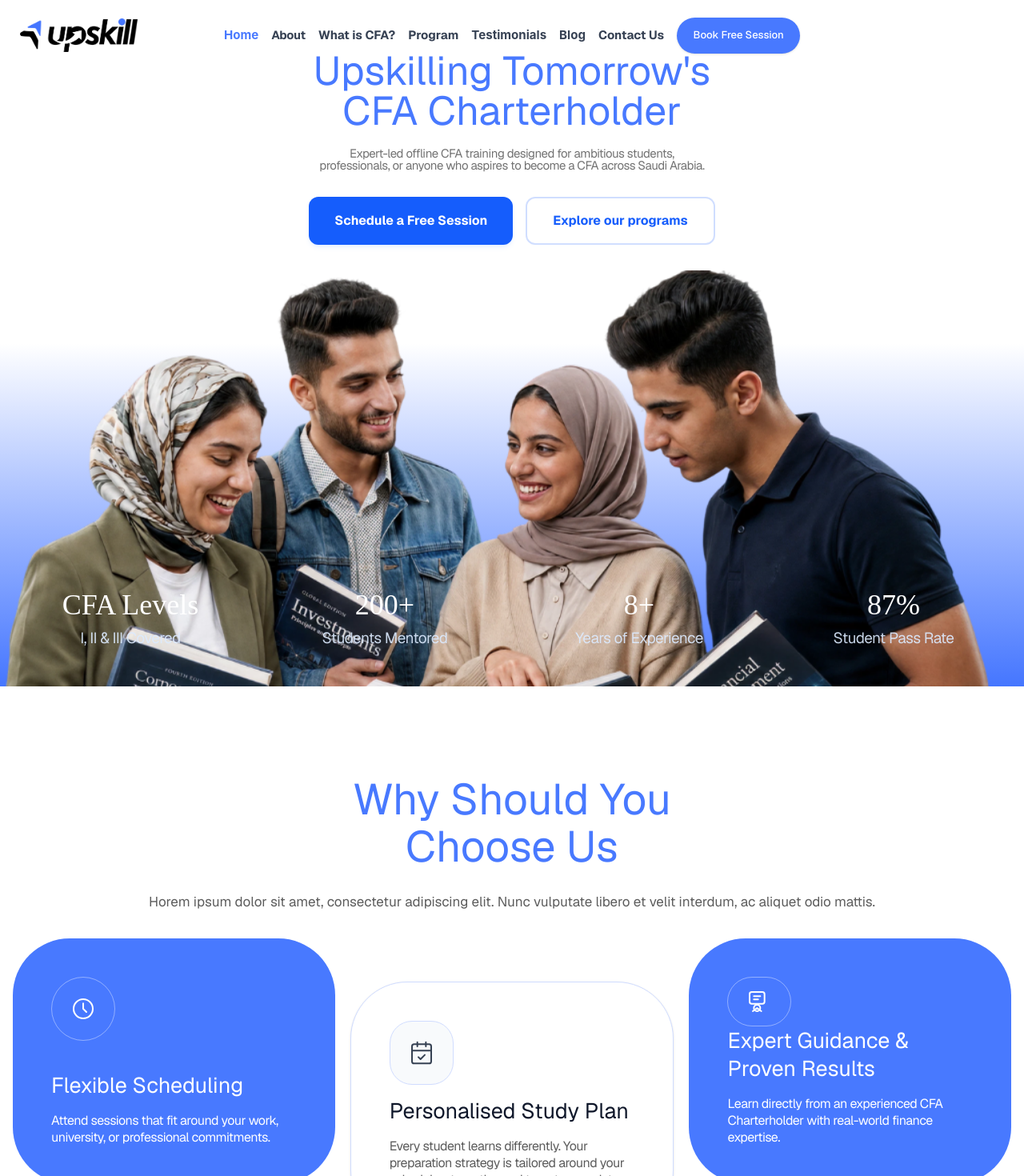
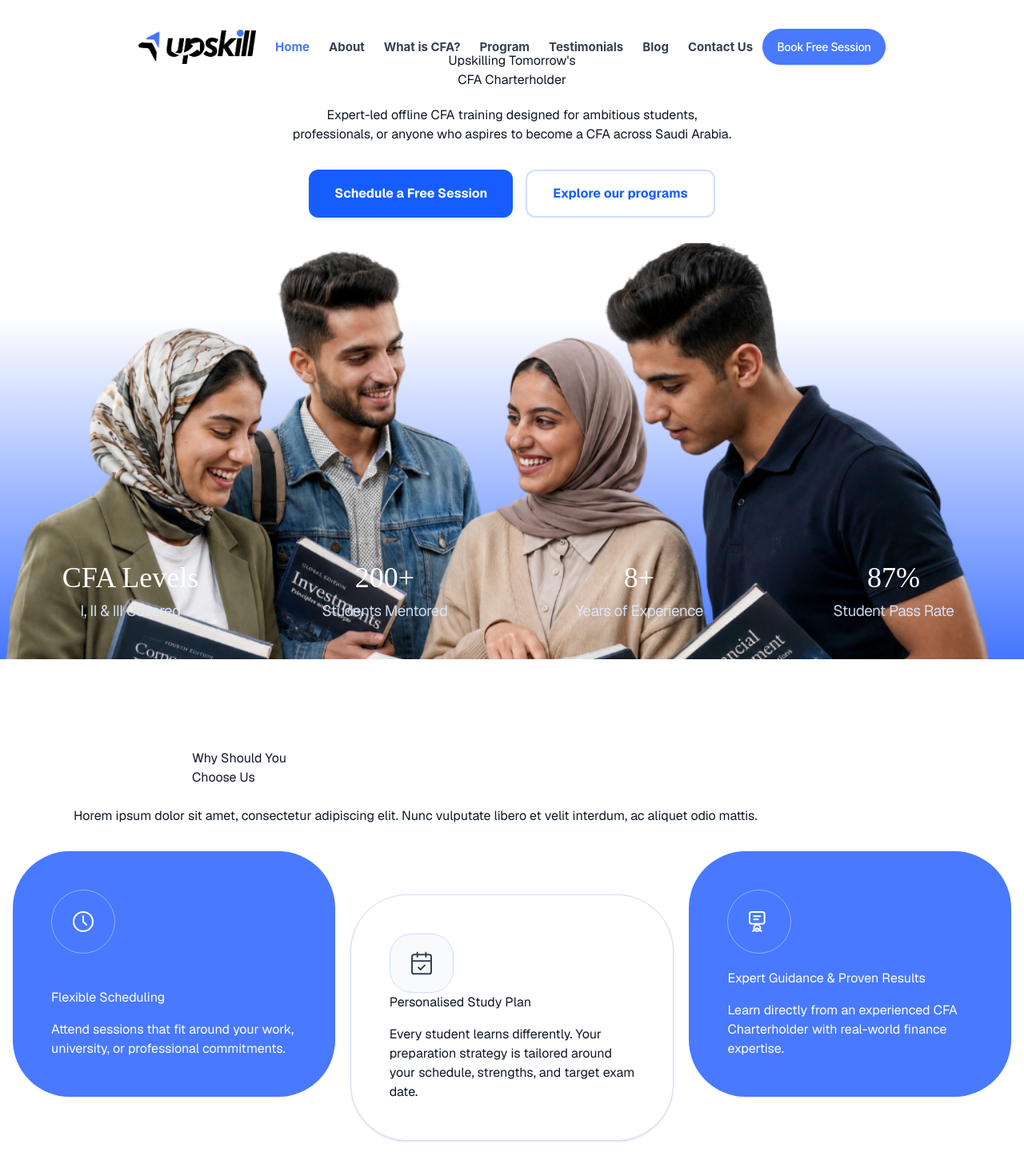
Before and after one commit to mailattfg-ops/upskill, a Next.js app: page / in a window 1280 px wide. Shown: the top 1470 px of the page at 80% size. Built offline with nearby package versions, Linux system fonts and the light colour scheme; a web font is replaced by a local one.

Commit message:
style: apply visual adjustments to cards, header gradient, and image heights

```diff
--- a/src/app/globals.css
+++ b/src/app/globals.css
@@ -28,7 +28,7 @@
   --secondary-text-grey: #727272;
 }
 
-@theme inline {
+@theme {
   --color-background: var(--background);
   --color-foreground: var(--foreground);
   --color-accent-blue: var(--accent-blue);
@@ -38,6 +38,18 @@
   --font-sans: var(--font-geist-sans), Inter, sans-serif;
   --font-mono: var(--font-geist-mono), monospace;
   --font-sh-grotesk: 'Sh Ad Grotesk', var(--font-sans);
+
+  /* New Brand Colors */
+  --color-brand-blue: #4879ff;
+  --color-brand-blue-alt: #4576ff;
+  --color-light-blue-tint: #ebf1ff;
+  --color-dark-navy: #161c2d;
+  --color-near-black: #1b1b1b;
+  --color-gray-mid: #727272;
+  --color-gray-light: #8e8e8e;
+  --color-gray-dark: #5c5c5c;
+  --color-gray-2f: #2f2f2f;
+  --color-surface-light: #f2f2f2;
 }
 
 body {
@@ -67,139 +79,167 @@ body {
    This ensures Tailwind v4 cascade order is respected correctly    */
 @layer components {
 
-  /* Hero heading — ~15% scaled down */
-  .hero-heading {
+  /* H1 Display / Hero */
+  .text-display-hero {
     font-family: 'Cal Sans', var(--font-sans);
     font-weight: 400;
-    font-style: normal;
-    font-size: 30px;
+    font-size: 42px; /* Responsive mobile base */
     line-height: 100%;
     letter-spacing: 0em;
-    text-align: center;
-    color: var(--Brand-Blue);
   }
 
-  /* Hero subtitle — ~15% scaled down */
-  .hero-subtext {
+  /* Section Title */
+  .text-section-title {
+    font-family: 'Cal Sans', var(--font-sans);
+    font-weight: 400;
+    font-size: 36px;
+    line-height: 1.15;
+    letter-spacing: 0em;
+  }
+
+  /* Card Heading */
+  .text-card-heading {
+    font-family: var(--font-sans);
+    font-weight: 500; /* Medium */
+    font-size: 24px;
+    line-height: 113%;
+    letter-spacing: -0.04em;
+  }
+
+  /* Sub-Heading */
+  .text-sub-heading {
+    font-family: 'Cal Sans', var(--font-sans);
+    font-weight: 400;
+    font-size: 26px;
+    line-height: 41px;
+    letter-spacing: 0em;
+  }
+
+  /* Level Number */
+  .text-level-number {
+    font-family: 'Inter', var(--font-sans);
+    font-weight: 800; /* Extra Bold */
+    font-size: 30px;
+    line-height: 120%;
+    letter-spacing: 0em;
+  }
+
+  /* Body Large */
+  .text-body-large {
     font-family: var(--font-sans);
     font-weight: 400;
-    font-style: normal;
-    font-size: 12px;
+    font-size: 20px;
+    line-height: 113%;
+    letter-spacing: -0.04em;
+  }
+
+  /* Level Label */
+  .text-level-label {
+    font-family: 'Inter', var(--font-sans);
+    font-weight: 500; /* Medium */
+    font-size: 20px;
+    line-height: 120%;
+    letter-spacing: 0em;
+  }
+
+  /* Body Vision */
+  .text-body-vision {
+    font-family: var(--font-sans);
+    font-weight: 400;
+    font-size: 18px;
     line-height: 100%;
     letter-spacing: -0.03em;
-    text-align: center;
-    color: var(--secondary-text-grey);
   }
 
-  /* Section heading — ~15% scaled down */
-  .section-heading {
-    font-family: 'Cal Sans', var(--font-sans);
+  /* Body Default */
+  .text-body-default {
+    font-family: var(--font-sans);
     font-weight: 400;
-    font-style: normal;
-    font-size: 34px;
-    line-height: 110%;
-    letter-spacing: 0em;
-    text-align: center;
-    color: var(--Brand-Blue);
+    font-size: 16px;
+    line-height: 100%;
+    letter-spacing: -0.03em;
   }
 
-  /* Section description — ~15% scaled down */
-  .section-description {
-    font-family: 'DM Sans', var(--font-sans);
+  /* List / Caption */
+  .text-list-caption {
+    font-family: 'Inter', var(--font-sans);
     font-weight: 400;
-    font-style: normal;
-    font-size: 12px;
-    line-height: 28px;
+    font-size: 14px;
+    line-height: 150%;
     letter-spacing: 0em;
-    text-align: center;
-    color: #5C5C5C;
   }
 
-  /* Card heading — ~15% scaled down */
-  .card-heading {
-    font-family: 'Cal Sans', var(--font-sans);
-    font-weight: 400;
-    font-style: normal;
-    font-size: 29px;
-    line-height: 35px;
-    letter-spacing: 0px;
-    color: #ffffff;
-    max-width: 359px;
+  /* Nav Links */
+  .text-nav-links {
+    font-family: 'Inter', var(--font-sans);
+    font-weight: 700; /* Bold */
+    font-size: 15px;
+    line-height: 24px;
+    letter-spacing: 0em;
   }
 
-  /* Centre white card heading variant — dark text */
-  .card-heading-dark {
-    font-family: 'Cal Sans', var(--font-sans);
-    font-weight: 400;
-    font-style: normal;
-    font-size: 29px;
-    line-height: 35px;
-    letter-spacing: 0px;
-    color: #0f172a;
-    max-width: 359px;
+  /* Footer Nav Links */
+  .text-footer-nav {
+    font-family: var(--font-sans);
+    font-weight: 700; /* Bold */
+    font-size: 14.8px;
+    line-height: 20px;
+    letter-spacing: -0.025em;
   }
 
-  /* Card body text — ~15% scaled down */
-  .card-body {
-    font-family: var(--font-sans); /* Geist */
-    font-weight: 400;
-    font-style: normal;
-    font-size: 17px;
-    line-height: 21px;
-    letter-spacing: -0.03em;
-    color: #ffffff;
-    max-width: 386px;
+  /* CTA Button */
+  .text-cta-btn {
+    font-family: 'Inter', var(--font-sans);
+    font-weight: 500; /* Medium */
+    font-size: 14px;
+    line-height: 18px;
+    letter-spacing: -0.028em;
   }
 
-  /* Centre white card body — dark text */
-  .card-body-dark {
-    font-family: var(--font-sans); /* Geist */
+  /* Copyright */
+  .text-copyright {
+    font-family: 'Inter', var(--font-sans);
     font-weight: 400;
-    font-style: normal;
-    font-size: 17px;
-    line-height: 21px;
-    letter-spacing: -0.03em;
-    color: #5C5C5C;
-    max-width: 386px;
+    font-size: 12px;
+    line-height: 16px;
+    letter-spacing: 0em;
   }
 
-  /* ── Responsive breakpoints (all classes ~15% scaled down) ── */
+  /* ── Responsive scale adjustments ── */
   @media (min-width: 640px) {
-    .hero-heading  { font-size: 36px; }
-    .hero-subtext  { font-size: 13px; }
+    .text-display-hero  { font-size: 52px; }
+    .text-section-title  { font-size: 44px; }
   }
 
   @media (min-width: 1024px) {
-    .hero-heading        { font-size: 40px; }
-    .hero-subtext        { font-size: 13px; }
-    .section-heading     { font-size: 44px; }
-    .section-description { font-size: 15px; }
-    .card-heading        { font-size: 24px; }
-    .card-heading-dark   { font-size: 24px; }
-    .card-body           { font-size: 15px; }
-    .card-body-dark      { font-size: 15px; }
+    .text-display-hero  { font-size: 68px; }
+    .text-section-title  { font-size: 54px; }
+    .text-card-heading   { font-size: 32px; }
+    .text-body-large     { font-size: 24px; }
+    .text-body-default   { font-size: 18px; }
   }
 
   @media (min-width: 1280px) {
-    .hero-heading        { font-size: 50px; }
-    .hero-subtext        { font-size: 15px; }
-    .section-heading     { font-size: 54px; }
-    .section-description { font-size: 17px; }
-    .card-heading        { font-size: 27px; }
-    .card-heading-dark   { font-size: 27px; }
-    .card-body           { font-size: 16px; }
-    .card-body-dark      { font-size: 16px; }
+    .text-display-hero  { font-size: 78px; }
+    .text-section-title  { font-size: 64px; }
+    .text-card-heading   { font-size: 38px; }
+    .text-body-large     { font-size: 28px; }
+    .text-body-vision    { font-size: 24px; }
+    .text-body-default   { font-size: 20px; }
   }
 
-  @media (min-width: 1536px) {
-    .hero-heading        { font-size: 66px; }
-    .hero-subtext        { font-size: 17px; }
-    .section-heading     { font-size: 66px; }
-    .section-description { font-size: 18px; }
-    .card-heading        { font-size: 30px; }
-    .card-heading-dark   { font-size: 30px; }
-    .card-body           { font-size: 18px; }
-    .card-body-dark      { font-size: 18px; }
+  /* Exact 1728px Canvas Target Specs */
+  @media (min-width: 1600px) {
+    .text-display-hero  { font-size: 90px; }
+    .text-section-title  { font-size: 71px; }
+    .text-card-heading   { font-size: 44px; }
+    .text-sub-heading    { font-size: 40px; }
+    .text-level-number   { font-size: 38px; }
+    .text-body-large     { font-size: 32px; }
+    .text-level-label    { font-size: 28px; }
+    .text-body-vision    { font-size: 28px; }
+    .text-body-default   { font-size: 24px; }
+    .text-list-caption   { font-size: 16.5px; }
   }
 
 }
--- a/src/components/Navbar.tsx
+++ b/src/components/Navbar.tsx
@@ -22,12 +22,15 @@ export default function Navbar() {
     <header className="absolute top-0 left-0 w-full z-50">
       {/* Desktop Layout - Max width 1728px container */}
       {/* Desktop Layout - Max width 1728px container */}
-      <div className="mx-auto w-full max-w-[1728px] pt-[20px] px-[25px] relative hidden xl:flex items-center">
+      <div className="mx-auto w-full max-w-[1728px] pt-[20px] px-[48px] relative hidden xl:flex items-center justify-center">
 
-        {/* Left Column: Logo Spacer (Guarantees logo never gets crushed) */}
-        <div className="flex-1 flex justify-start min-w-[220px]">
+        {/* Centered Visible Nav Block (934px wide, Y-centered, 77px high) */}
+        <div className="w-full max-w-[934px] h-[77px] flex items-center justify-between bg-transparent">
+
+          {/* Left Side: Logo + Nav Links (Gap: 24px) */}
+          <div className="flex items-center gap-[24px]">
+            {/* Logo */}
             <Link href="/" className="relative w-[147px] h-[48px] block group z-50">
-            {/* Using the original logo image */}
               <Image
                 src="/footer_logo.png"
                 alt="Upskill Logo"
@@ -36,71 +39,65 @@ export default function Navbar() {
                 priority
               />
             </Link>
-        </div>
 
-        {/* Center Column: Nav Bar Container */}
-        <div className="shrink-0 flex justify-center px-4 z-50">
-          <nav className="flex items-center justify-center gap-4 2xl:gap-[80px] h-[45px]">
-            {/* Nav bar name box */}
-            <div className="flex items-center gap-[16px] 2xl:gap-[34px] h-[45px]">
+            {/* Links Block (Gap: 24px) */}
+            <nav className="flex items-center gap-[24px] z-50">
               <Link
                 href="/"
-                className={`flex items-center justify-center transition-colors font-[Inter,sans-serif] font-bold text-[15.1px] leading-[24px] whitespace-nowrap ${isCfaPage ? 'text-white hover:text-gray-200' : 'text-[#4879FF] hover:text-blue-800'}`}
+                className={`transition-colors text-nav-links whitespace-nowrap ${isCfaPage ? 'text-white hover:text-gray-200' : 'text-brand-blue hover:text-blue-800'}`}
               >
                 Home
               </Link>
               <Link
                 href="/#about-company"
-                className={`flex items-center justify-center transition-colors font-sans font-bold text-[14.8px] leading-[20px] tracking-[-0.25px] whitespace-nowrap ${isCfaPage ? 'text-white hover:text-gray-200' : 'text-gray-700 hover:text-[#4879FF]'}`}
+                className={`transition-colors text-nav-links whitespace-nowrap ${isCfaPage ? 'text-white hover:text-gray-200' : 'text-gray-700 hover:text-brand-blue'}`}
               >
                 About
               </Link>
               <Link
                 href="/what-is-cfa"
-                className={`flex items-center justify-center transition-colors font-sans font-bold text-[15.1px] leading-[24px] whitespace-nowrap ${isCfaPage ? 'text-white hover:text-gray-200' : 'text-gray-700 hover:text-[#4879FF]'}`}
+                className={`transition-colors text-nav-links whitespace-nowrap ${isCfaPage ? 'text-white hover:text-gray-200' : 'text-gray-700 hover:text-brand-blue'}`}
               >
                 What is CFA?
               </Link>
               <Link
                 href="/#why-choose-us"
-                className={`flex items-center justify-center transition-colors font-sans font-bold text-[15.1px] leading-[24px] whitespace-nowrap ${isCfaPage ? 'text-white hover:text-gray-200' : 'text-gray-700 hover:text-[#4879FF]'}`}
+                className={`transition-colors text-nav-links whitespace-nowrap ${isCfaPage ? 'text-white hover:text-gray-200' : 'text-gray-700 hover:text-brand-blue'}`}
               >
                 Program
               </Link>
               <Link
                 href="/#testimonials"
-                className={`flex items-center justify-center transition-colors font-[Inter,sans-serif] font-bold text-[15.1px] leading-[24px] whitespace-nowrap ${isCfaPage ? 'text-white hover:text-gray-200' : 'text-gray-700 hover:text-[#4879FF]'}`}
+                className={`transition-colors text-nav-links whitespace-nowrap ${isCfaPage ? 'text-white hover:text-gray-200' : 'text-gray-700 hover:text-brand-blue'}`}
               >
                 Testimonials
               </Link>
               <Link
                 href="/#blogs"
-                className={`flex items-center justify-center transition-colors font-[Inter,sans-serif] font-bold text-[15.1px] leading-[24px] whitespace-nowrap ${isCfaPage ? 'text-white hover:text-gray-200' : 'text-gray-700 hover:text-[#4879FF]'}`}
+                className={`transition-colors text-nav-links whitespace-nowrap ${isCfaPage ? 'text-white hover:text-gray-200' : 'text-gray-700 hover:text-brand-blue'}`}
               >
                 Blog
               </Link>
               <Link
                 href="/#contact"
-                className={`flex items-center justify-center transition-colors font-sans font-bold text-[15.1px] leading-[24px] whitespace-nowrap ${isCfaPage ? 'text-white hover:text-gray-200' : 'text-gray-700 hover:text-[#4879FF]'}`}
+                className={`transition-colors text-nav-links whitespace-nowrap ${isCfaPage ? 'text-white hover:text-gray-200' : 'text-gray-700 hover:text-brand-blue'}`}
               >
                 Contact Us
-              </Link>
-            </div>
-
-            {/* Book Free Session Button */}
-            <Link
-              href="/#contact"
-              className={`w-[154px] h-[45px] shrink-0 rounded-full flex items-center justify-center transition-all hover:shadow-md ${isCfaPage ? 'bg-white text-[#4879FF] hover:bg-gray-50' : 'bg-[#4879FF] text-white hover:bg-blue-700 shadow-sm'}`}
-            >
-              <span className="font-sans font-medium text-[13px] whitespace-nowrap">
-                Book Free Session
-              </span>
               </Link>
             </nav>
           </div>
 
-        {/* Right Column: Empty spacer to perfectly balance the logo side for mathematical centering */}
-        <div className="flex-1 min-w-[220px]"></div>
+          {/* Right Side: CTA Button */}
+          <Link
+            href="/#contact"
+            className={`w-[154px] h-[45px] rounded-full flex items-center justify-center transition-all hover:shadow-md z-50 ${isCfaPage ? 'bg-white text-brand-blue hover:bg-gray-50' : 'bg-brand-blue text-white hover:bg-blue-700 shadow-sm'}`}
+          >
+            <span className="text-cta-btn whitespace-nowrap">
+              Book Free Session
+            </span>
+          </Link>
+
+        </div>
       </div>
 
       {/* Mobile/Tablet Fallback Layout (Under 1280px) */}
```
Also changed, not shown: src/app/home/footer.tsx (+37 -35 lines), src/app/what-is-cfa/components/EligibilitySection.tsx (+46 -22 lines), src/app/what-is-cfa/components/HeroSection.tsx (+10 -7 lines), src/app/what-is-cfa/components/LevelsSection.tsx (+66 -29 lines), src/app/what-is-cfa/components/RegistrationCriteriaSection.tsx (+62 -33 lines), src/app/what-is-cfa/components/Vision2030Section.tsx (+18 -13 lines), public/saudi_vision_2030.jpg (added). Lines whose indentation alone changed are shown as unchanged.
